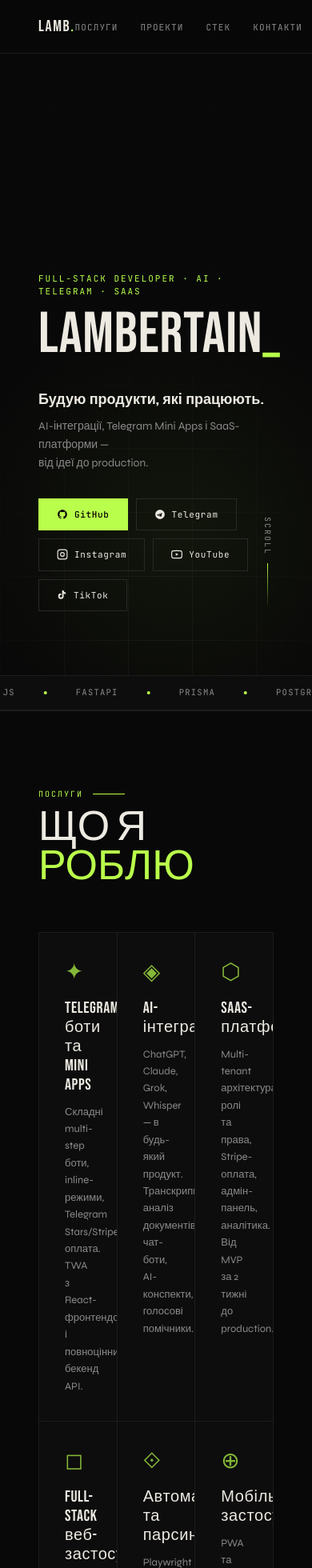
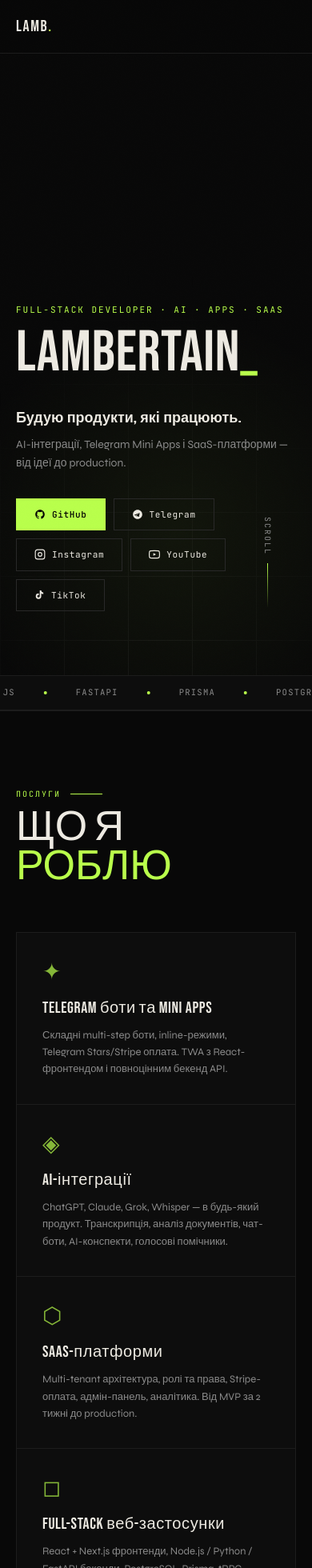
Before and after one commit to Lambertain/lambertain-site, a Next.js app: page / in a window 390 px wide. Shown: the top 1960 px of the page at 80% size. Built offline with nearby package versions, Linux system fonts and the light colour scheme.

Commit message:
feat: apps/saas eyebrow, react native stack, adaptive layout, filter pills, flip cards, services section, social links update

```diff
--- a/src/app/globals.css
+++ b/src/app/globals.css
@@ -164,3 +164,41 @@ body::after {
 /* ── Service tile hover ────────────────────────── */
 .service-tile:hover { background: var(--surface-2) !important; }
 .service-tile:hover .service-title { color: var(--accent) !important; }
+
+/* ── Responsive ────────────────────────────────── */
+@media (max-width: 1024px) {
+  .grid-3 { grid-template-columns: repeat(2, 1fr) !important; }
+  .grid-4 { grid-template-columns: repeat(2, 1fr) !important; }
+}
+
+@media (max-width: 768px) {
+  /* Nav */
+  .nav-links { display: none !important; }
+  nav { padding-left: 20px !important; padding-right: 20px !important; }
+
+  /* All sections */
+  section { padding-left: 20px !important; padding-right: 20px !important; }
+
+  /* Grids */
+  .grid-3 { grid-template-columns: 1fr !important; }
+  .grid-4 { grid-template-columns: repeat(2, 1fr) !important; }
+
+  /* Flip cards */
+  .proj-flip-wrap,
+  .proj-flip-inner { min-height: 220px !important; }
+
+  /* Hero bottom padding */
+  #__next > section:first-child { padding-bottom: 60px !important; }
+
+  /* Contact buttons wrap */
+  #contact .reveal { flex-direction: column !important; }
+  #contact .reveal a { justify-content: center !important; }
+
+  /* Hero buttons */
+  .hero-btns { flex-wrap: wrap !important; }
+}
+
+@media (max-width: 480px) {
+  .grid-4 { grid-template-columns: 1fr !important; }
+  .grid-3 { grid-template-columns: 1fr !important; }
+}
--- a/src/components/Hero.tsx
+++ b/src/components/Hero.tsx
@@ -42,7 +42,7 @@ export default function Hero() {
       />
 
       <p className="anim-0" style={{ fontFamily: "var(--font-mono)", fontSize: 11, letterSpacing: "0.18em", textTransform: "uppercase", color: "var(--accent)", marginBottom: 14, position: "relative", zIndex: 1 }}>
-        Full-Stack Developer · AI · Telegram · SaaS
+        Full-Stack Developer · AI · Apps · SaaS
       </p>
 
       <h1
--- a/src/components/Nav.tsx
+++ b/src/components/Nav.tsx
@@ -41,7 +41,7 @@ export default function Nav() {
         LAMB<span style={{ color: "var(--accent)" }}>.</span>
       </Link>
 
-      <ul style={{ display: "flex", gap: 28, listStyle: "none" }}>
+      <ul className="nav-links" style={{ display: "flex", gap: 28, listStyle: "none" }}>
         {[
           { href: "#services", label: "Послуги" },
           { href: "#projects", label: "Проекти" },
--- a/src/components/Projects.tsx
+++ b/src/components/Projects.tsx
@@ -42,6 +42,7 @@ export default function Projects() {
       </div>
 
       <div
+        className="grid-3"
         style={{
           display: "grid",
           gridTemplateColumns: "repeat(3, 1fr)",
--- a/src/components/Services.tsx
+++ b/src/components/Services.tsx
@@ -51,7 +51,7 @@ export default function Services() {
       </h2>
 
       <div
-        className="reveal"
+        className="reveal grid-3"
         style={{
           display: "grid",
           gridTemplateColumns: "repeat(3, 1fr)",
--- a/src/components/Stack.tsx
+++ b/src/components/Stack.tsx
@@ -20,7 +20,7 @@ export default function Stack() {
       </h2>
 
       <div
-        className="reveal"
+        className="reveal grid-4"
         style={{
           display: "grid",
           gridTemplateColumns: "repeat(4, 1fr)",
--- a/src/data/projects.ts
+++ b/src/data/projects.ts
@@ -159,7 +159,7 @@ export const PROJECTS: Project[] = [
 export const STACK = [
   {
     label: "Frontend",
-    items: ["React / React 19", "Next.js 16", "Vite + TypeScript", "Tailwind CSS", "Telegram Mini Apps", "Capacitor (Android)"],
+    items: ["React / React 19", "Next.js 16", "Vite + TypeScript", "Tailwind CSS", "Telegram Mini Apps", "React Native / Capacitor"],
   },
   {
     label: "Backend",
```
